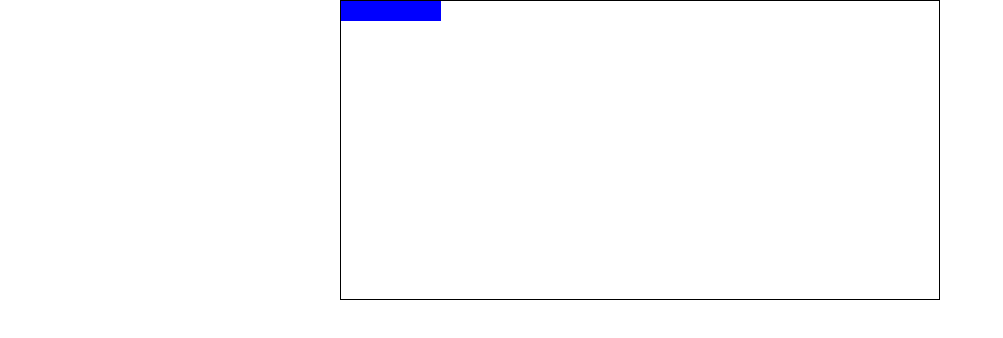
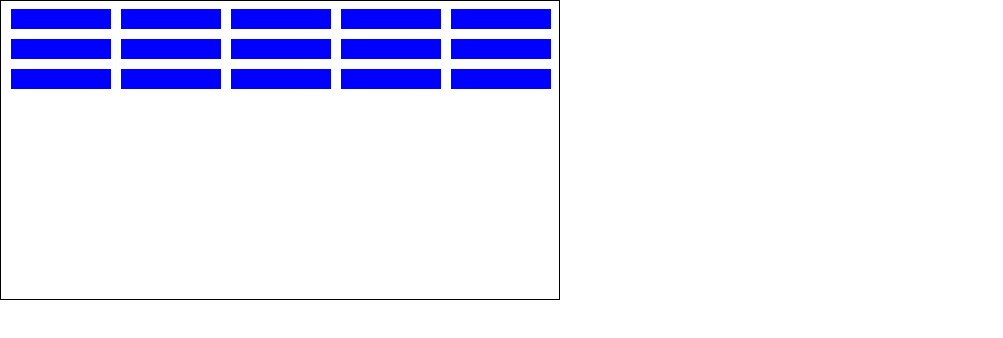
Before and after one commit to Programmerarantes/breakout_game, a plain HTML site: page index.html in a window 1280 px wide. Shown: the whole page, without its empty margins (0-1003 px from the left). Drawn offline with Linux system fonts and the light colour scheme.

Commit message:
first structures of the game

```diff
--- a/index.html
+++ b/index.html
@@ -7,11 +7,7 @@
     <link rel="stylesheet" href="styles.css">
 </head>
 <body>
-    <div class="grid">
-        <div class="block">
-
-        </div>
-    </div>
+    <div class="grid"></div>
 
     <script src="script.js"></script>
 </body>
--- a/script.js
+++ b/script.js
@@ -0,0 +1,47 @@
+const grid = document.querySelector('.grid')
+const blockWidth = 100
+const blockHeight = 200
+
+//create Block
+class Block {
+    constructor(xAxis, yAxis) {
+        this.bottomLeft = [xAxis, yAxis]
+        this.bottomRight = [xAxis + blockWidth, yAxis]
+        this.topLeft = [xAxis, yAxis + blockHeight]
+        this.topRight = [xAxis + blockWidth, yAxis + blockHeight]
+    }
+}
+
+const blocks = [
+    new Block(10, 270),
+    new Block(120, 270),
+    new Block(230, 270),
+    new Block(340, 270),
+    new Block(450, 270),
+
+    new Block(10, 240),
+    new Block(120, 240),
+    new Block(230, 240),
+    new Block(340, 240),
+    new Block(450, 240),
+
+    new Block(10, 210),
+    new Block(120, 210),
+    new Block(230, 210),
+    new Block(340, 210),
+    new Block(450, 210),
+]
+
+//draw all my blocks
+function addBlocks(){
+
+    for(let i = 0; i < blocks.length; i++) {
+        const block = document.createElement('div')
+        block.classList.add('block')
+        block.style.left = blocks[i].bottomLeft[0] + 'px'
+        block.style.bottom = blocks[i].bottomLeft[1] + 'px'
+        grid.appendChild(block)
+    }
+}
+
+addBlocks()
--- a/styles.css
+++ b/styles.css
@@ -5,13 +5,14 @@
 }
 
 .grid {
-    margin: auto;
-    width: 600px;
+    position: absolute;
+    width: 560px;
     height: 300px;
     border: solid black 1px;
 }
 
 .block {
+    position: absolute;
     width: 100px;
     height: 20px;
     background-color: blue;
```
